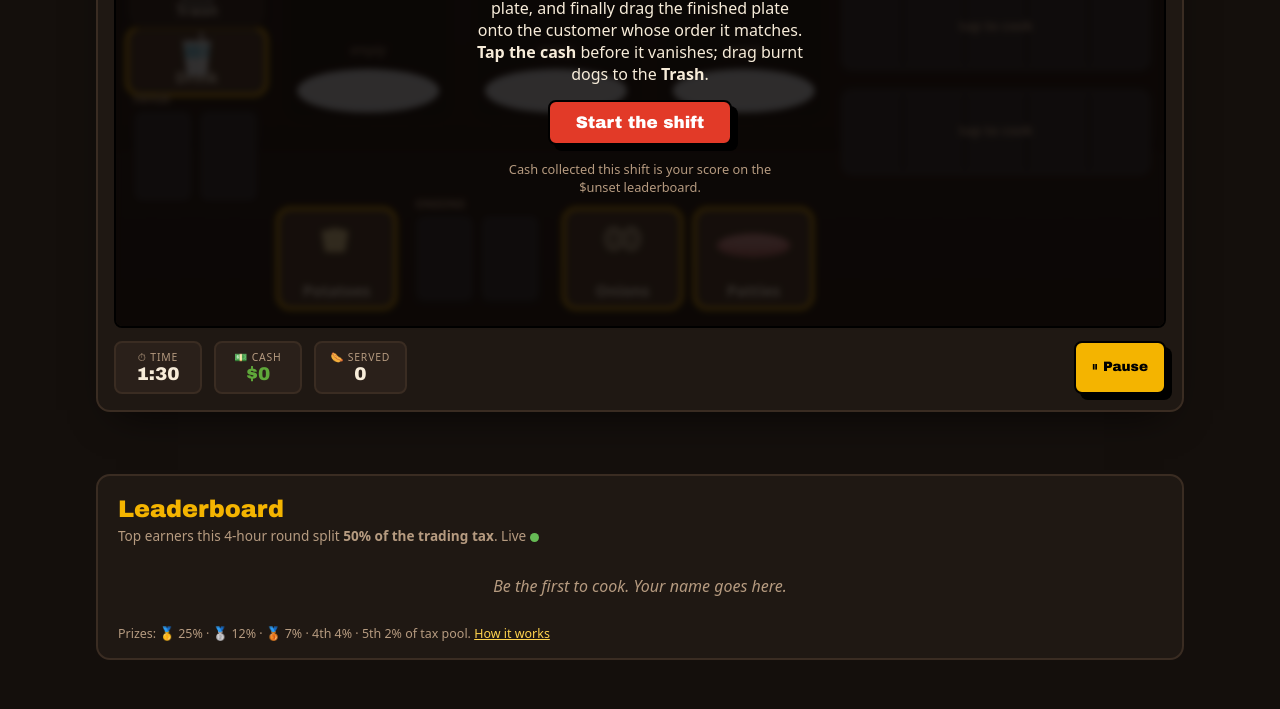
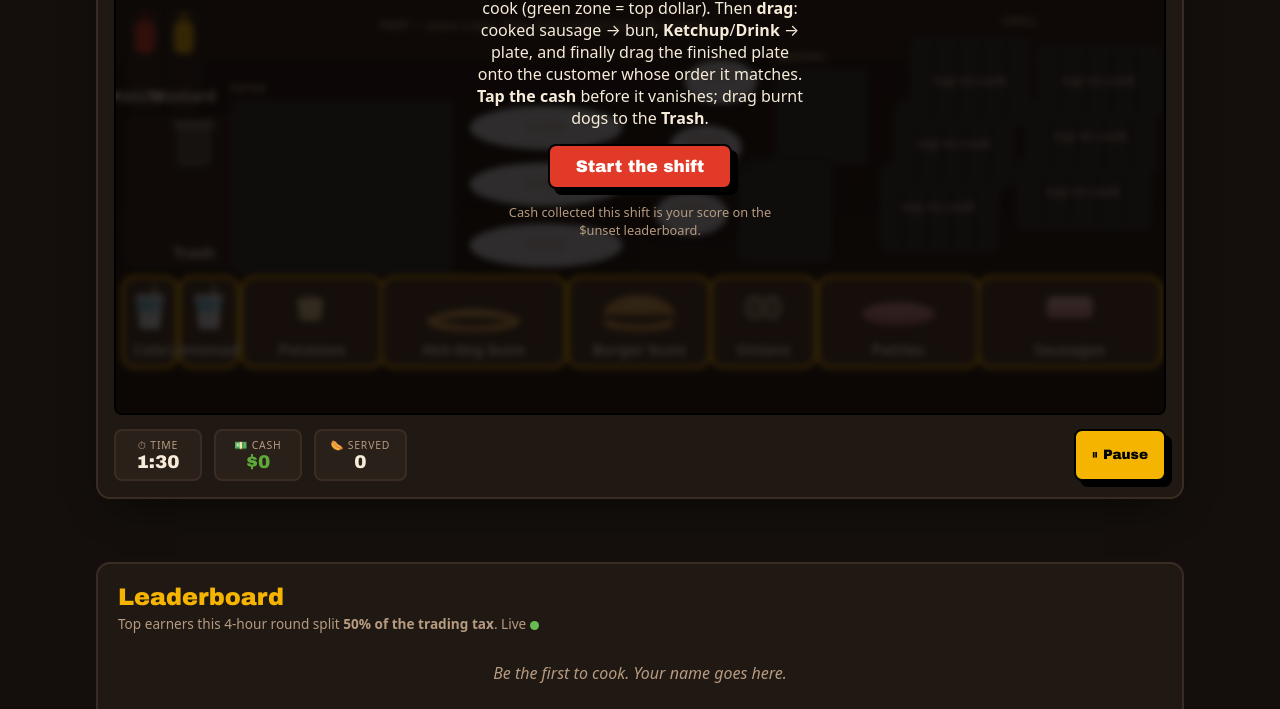
Before and after one commit to lha-s/hotdogbush, a website built with Vite: page index.html in a window 1280 px wide. Shown: the part 425-1134 px from the top of the page. Built offline with nearby package versions, Linux system fonts and the light colour scheme; some packages are replaced by stand-ins of ours; no server answers; the database is empty.

Commit message:
feat(phase7): bake calibrated layout — 960x640, real-game zones
Calibrated against the reference screenshot via an overlay pass; our own art.
- Board -> 960x640 (3:2) so the zone spec maps 1:1 to pixels
- geometry.ts rewritten as explicit calibrated rects:
  - grill = 3 patty + 3 sausage slots (6); prep = 3 hot-dog + 3 burger lanes (6)
  - 1 fryer, 2 diagonal onion pans, 5 customers w/ order bubbles
  - left condiments (ketchup/mustard) + trash; bottom source shelf
    (cola, lemonade, potato, hot-dog buns, burger buns, onions, patties, sausages)
- Stations: split drink into cola+lemonade; added raw-sausage source; bun/burger-bun
  placers target their lane ranges (0..2 / 3..5)
- render/engine follow the new rects; 48 tests (added layout/bounds/lane regression)

```diff
--- a/index.html
+++ b/index.html
@@ -34,7 +34,7 @@
             <span id="roundTimer" class="round__timer" aria-live="polite">--:--:--</span>
           </div>
           <div class="canvas-wrap">
-            <canvas id="game" width="960" height="560" aria-label="Hot dog cooking game board"></canvas>
+            <canvas id="game" width="960" height="640" aria-label="Hot dog cooking game board"></canvas>
             <div id="overlay" class="overlay" data-state="start">
               <!-- populated by the game engine (start / paused / game over) -->
             </div>
--- a/src/game/constants.ts
+++ b/src/game/constants.ts
@@ -1,8 +1,9 @@
 // Tunable game balance. Kept in one place so difficulty is easy to reason about.
 
+// 3:2 board matching the reference screenshot, so the calibrated zone spec maps 1:1 (px).
 export const BOARD = {
   width: 960,
-  height: 560,
+  height: 640,
 } as const;
 
 // A play session is a fixed 90-second shift (matches the original Hot Dog Bush).
@@ -10,37 +11,11 @@ export const SHIFT = {
   duration: 90, // seconds
 } as const;
 
-// Layout mirrors the original's zones (our own art): customers across the top with order bubbles
-// above their faces; condiments + trash down the left; the GRILL stacked on the RIGHT; the prep
-// table and hot-dog buns in the centre.
-export const GRILL = {
-  slots: 3, // original grill has 3 cook positions
-  x: 664, // right side
-  y: 150,
-  slotW: 284,
-  slotH: 80,
-  gap: 16, // stacked vertically
-} as const;
-
-// Prep table — build several orders at once (original Table holds 3 breads). Centre, horizontal.
-export const TABLE = {
-  slots: 3,
-  x: 156,
-  slotW: 150,
-  slotH: 124,
-  y: 246,
-  gap: 22,
-} as const;
-
-export const CUSTOMER = {
-  max: 5, // original has 5 customer spots
-  slotW: 176,
-  slotH: 86, // face card; the order ticket renders in a bubble above it
-  y: 56,
-  gap: 12,
-  bubbleY: 2,
-  bubbleH: 50,
-} as const;
+// Slot counts only — the exact rects live in geometry.ts (calibrated from the real game's layout):
+//   grill = 3 patty + 3 sausage positions; prep table = 3 hot-dog + 3 burger lanes.
+export const GRILL = { slots: 6 } as const;
+export const TABLE = { slots: 6, dogLanes: 3, burgerLanes: 3 } as const;
+export const CUSTOMER = { max: 5 } as const;
 
 // Cooking is measured in SECONDS of grill time and matches the original's doneness steps:
 //   0–7s   = underdone (servable, lower pay)
--- a/src/game/geometry.ts
+++ b/src/game/geometry.ts
@@ -1,4 +1,3 @@
-import { BOARD, CUSTOMER, GRILL, TABLE } from './constants.ts';
 import type { Station } from './types.ts';
 
 export interface Rect {
@@ -12,53 +11,87 @@ export function pointInRect(px: number, py: number, r: Rect): boolean {
   return px >= r.x && px <= r.x + r.w && py >= r.y && py <= r.y + r.h;
 }
 
-function rowStart(count: number, slotW: number, gap: number): number {
-  return (BOARD.width - (count * slotW + (count - 1) * gap)) / 2;
+// ---------------------------------------------------------------------------
+// Calibrated zone rects (px @ 960x640). Traced from the real game's layout via
+// an overlay calibration pass — our own coordinates, our own art.
+// ---------------------------------------------------------------------------
+
+// Grill: 3 patty positions (left) + 3 sausage positions (right), on the up-right diagonal.
+const GRILL_SLOTS: Rect[] = [
+  { x: 699, y: 410, w: 110, h: 83 }, // 0 patty A
+  { x: 713, y: 352, w: 110, h: 83 }, // 1 patty B
+  { x: 728, y: 294, w: 110, h: 83 }, // 2 patty C
+  { x: 824, y: 403, w: 125, h: 70 }, // 3 sausage A
+  { x: 833, y: 352, w: 120, h: 70 }, // 4 sausage B
+  { x: 843, y: 301, w: 115, h: 70 }, // 5 sausage C
+];
+export function grillSlotRect(slot: number): Rect {
+  return GRILL_SLOTS[slot];
+}
+/** Slots 0–2 are patty positions; 3–5 are sausage positions (visual hint, not a hard rule). */
+export const GRILL_PATTY_SLOTS = [0, 1, 2];
+export const GRILL_SAUSAGE_SLOTS = [3, 4, 5];
+
+// Prep table: 3 hot-dog lanes (stacked) + 3 burger lanes (up-right diagonal).
+const TABLE_SLOTS: Rect[] = [
+  { x: 314, y: 352, w: 160, h: 52 }, // 0 hot-dog lane A
+  { x: 314, y: 404, w: 160, h: 52 }, // 1 hot-dog lane B
+  { x: 314, y: 457, w: 160, h: 55 }, // 2 hot-dog lane C
+  { x: 484, y: 419, w: 86, h: 64 }, // 3 burger lane A
+  { x: 497, y: 358, w: 86, h: 64 }, // 4 burger lane B
+  { x: 511, y: 298, w: 86, h: 64 }, // 5 burger lane C
+];
+export function tableSlotRect(slot: number): Rect {
+  return TABLE_SLOTS[slot];
+}
+export const DOG_LANES = [0, 1, 2];
+export const BURGER_LANES = [3, 4, 5];
+
+// Fryer (one batch) and the two diagonal onion pans.
+export const FRYER = { slots: 1 } as const;
+const FRYER_SLOTS: Rect[] = [{ x: 104, y: 352, w: 206, h: 160 }];
+export function fryerSlotRect(slot: number): Rect {
+  return FRYER_SLOTS[slot];
 }
 
-// ---- grill (right side, stacked vertically) ----
-export function grillSlotRect(slot: number): Rect {
-  return { x: GRILL.x, y: GRILL.y + slot * (GRILL.slotH + GRILL.gap), w: GRILL.slotW, h: GRILL.slotH };
+export const PAN = { slots: 2 } as const;
+const PAN_SLOTS: Rect[] = [
+  { x: 603, y: 323, w: 86, h: 90 }, // onion pan A (upper-right)
+  { x: 569, y: 406, w: 88, h: 96 }, // onion pan B (lower-left)
+];
+export function panSlotRect(slot: number): Rect {
+  return PAN_SLOTS[slot];
 }
 
-// ---- prep table (centre, horizontal) ----
-export function tableSlotRect(slot: number): Rect {
-  return { x: TABLE.x + slot * (TABLE.slotW + TABLE.gap), y: TABLE.y, w: TABLE.slotW, h: TABLE.slotH };
+// Customers across the top; the order ticket renders in a bubble above each face.
+const CUSTOMER_SLOTS: Rect[] = [
+  { x: 3, y: 125, w: 188, h: 192 },
+  { x: 192, y: 125, w: 188, h: 192 },
+  { x: 384, y: 125, w: 188, h: 192 },
+  { x: 576, y: 125, w: 188, h: 192 },
+  { x: 768, y: 125, w: 189, h: 192 },
+];
+export function customerSlotRect(slot: number): Rect {
+  return CUSTOMER_SLOTS[slot];
+}
+export function customerBubbleRect(slot: number): Rect {
+  const f = CUSTOMER_SLOTS[slot];
+  return { x: f.x + 6, y: 6, w: f.w - 12, h: 108 };
 }
 
-// ---- customers (top row) ----
-const custStartX = rowStart(CUSTOMER.max, CUSTOMER.slotW, CUSTOMER.gap);
-export function customerSlotRect(slot: number): Rect {
-  return { x: custStartX + slot * (CUSTOMER.slotW + CUSTOMER.gap), y: CUSTOMER.y, w: CUSTOMER.slotW, h: CUSTOMER.slotH };
-}
-/** The speech-bubble order ticket drawn above each customer's face. */
-export function customerBubbleRect(slot: number): Rect {
-  const face = customerSlotRect(slot);
-  return { x: face.x + 8, y: CUSTOMER.bubbleY, w: face.w - 16, h: CUSTOMER.bubbleH };
-}
-
-// ---- appliances: fryer (left) and onion pan (bottom-centre) ----
-export const FRYER = { x: 10, y: 356, w: 128, h: 96, slots: 2 } as const;
-export const PAN = { x: 268, y: 452, w: 130, h: 92, slots: 2 } as const;
-
-export function fryerSlotRect(slot: number): Rect {
-  return { x: FRYER.x + 6 + slot * 60, y: FRYER.y + 6, w: 54, h: FRYER.h - 12 };
-}
-export function panSlotRect(slot: number): Rect {
-  return { x: PAN.x + 6 + slot * 60, y: PAN.y + 6, w: 54, h: PAN.h - 12 };
-}
-
-// ---- stations: condiments + trash + raw sources ----
+// Stations: condiments + trash on the left, bun-placers, and the bottom source shelf.
 export const STATION_RECTS: Record<Station, Rect> = {
-  ketchup: { x: 10, y: 150, w: 62, h: 64 },
-  mustard: { x: 76, y: 150, w: 62, h: 64 },
-  trash: { x: 10, y: 222, w: 128, h: 64 },
-  drink: { x: 10, y: 286, w: 128, h: 62 }, // left column, above the fryer
-  bun: { x: 284, y: 150, w: 118, h: 66 }, // hot-dog bun source (centre)
-  burgerBun: { x: 408, y: 150, w: 118, h: 66 }, // burger bun source (centre)
-  rawPotato: { x: 148, y: 452, w: 108, h: 92 }, // drag onto the fryer
-  rawOnion: { x: 410, y: 452, w: 108, h: 92 }, // drag onto the pan
-  rawPatty: { x: 530, y: 452, w: 108, h: 92 }, // drag onto the grill
+  ketchup: { x: 9, y: 266, w: 35, h: 99 },
+  mustard: { x: 44, y: 266, w: 36, h: 99 },
+  trash: { x: 6, y: 365, w: 131, h: 144 },
+  bun: { x: 243, y: 515, w: 169, h: 83 }, // hot-dog bun source
+  burgerBun: { x: 414, y: 515, w: 130, h: 83 }, // burger bun source
+  cola: { x: 6, y: 515, w: 50, h: 83 },
+  lemonade: { x: 58, y: 515, w: 54, h: 83 },
+  rawPotato: { x: 115, y: 515, w: 129, h: 83 }, // -> fryer
+  rawOnion: { x: 545, y: 515, w: 96, h: 83 }, // -> pan
+  rawPatty: { x: 643, y: 515, w: 147, h: 83 }, // -> grill
+  rawSausage: { x: 790, y: 515, w: 167, h: 83 }, // -> grill
 };
 
 export type Target =
@@ -71,23 +104,11 @@ export type Target =
 
 /** Hit-test a board-space point against the static layout (cash tokens are tested separately). */
 export function targetAt(px: number, py: number): Target | null {
-  for (let s = 0; s < GRILL.slots; s++) {
-    if (pointInRect(px, py, grillSlotRect(s))) return { kind: 'grill', slot: s };
-  }
-  for (let s = 0; s < FRYER.slots; s++) {
-    if (pointInRect(px, py, fryerSlotRect(s))) return { kind: 'fryer', slot: s };
-  }
-  for (let s = 0; s < PAN.slots; s++) {
-    if (pointInRect(px, py, panSlotRect(s))) return { kind: 'pan', slot: s };
-  }
-  for (let s = 0; s < TABLE.slots; s++) {
-    if (pointInRect(px, py, tableSlotRect(s))) return { kind: 'table', slot: s };
-  }
-  for (let s = 0; s < CUSTOMER.max; s++) {
-    if (pointInRect(px, py, customerSlotRect(s))) return { kind: 'customer', slot: s };
-  }
-  for (const station of Object.keys(STATION_RECTS) as Station[]) {
-    if (pointInRect(px, py, STATION_RECTS[station])) return { kind: 'station', station };
-  }
+  for (let s = 0; s < GRILL_SLOTS.length; s++) if (pointInRect(px, py, GRILL_SLOTS[s])) return { kind: 'grill', slot: s };
+  for (let s = 0; s < FRYER.slots; s++) if (pointInRect(px, py, FRYER_SLOTS[s])) return { kind: 'fryer', slot: s };
+  for (let s = 0; s < PAN.slots; s++) if (pointInRect(px, py, PAN_SLOTS[s])) return { kind: 'pan', slot: s };
+  for (let s = 0; s < TABLE_SLOTS.length; s++) if (pointInRect(px, py, TABLE_SLOTS[s])) return { kind: 'table', slot: s };
+  for (let s = 0; s < CUSTOMER_SLOTS.length; s++) if (pointInRect(px, py, CUSTOMER_SLOTS[s])) return { kind: 'customer', slot: s };
+  for (const station of Object.keys(STATION_RECTS) as Station[]) if (pointInRect(px, py, STATION_RECTS[station])) return { kind: 'station', station };
   return null;
 }
--- a/src/game/render.ts
+++ b/src/game/render.ts
@@ -23,8 +23,9 @@ function drawBackground(ctx: CanvasRenderingContext2D): void {
     ctx.fillStyle = '#181009';
     ctx.fillRect(0, 0, BOARD.width, BOARD.height);
   }
+  const counterTop = 318; // below the customers; the working counter begins here
   ctx.fillStyle = 'rgba(20,14,9,0.78)';
-  ctx.fillRect(0, GRILL.y - 30, BOARD.width, BOARD.height - GRILL.y + 30);
+  ctx.fillRect(0, counterTop, BOARD.width, BOARD.height - counterTop);
 }
 
 // ---- stations ----
@@ -102,29 +103,35 @@ function drawTrashIcon(ctx: CanvasRenderingContext2D, r: Rect): void {
 
 function drawStations(ctx: CanvasRenderingContext2D, state: GameState): void {
   const plates = state.plates;
-  const hasEmpty = plates.includes(null);
   const canKetchup = plates.some((p) => p && (p.sausage !== null || p.patty !== null) && !p.ketchup);
-  const canDrink = hasEmpty || plates.some((p) => p && !p.drink);
+  const canMustard = plates.some((p) => p && (p.sausage !== null || p.patty !== null) && !p.mustard);
+  const r = STATION_RECTS;
 
-  drawStationBox(ctx, STATION_RECTS.bun, 'Bun', hasEmpty);
-  drawBunIcon(ctx, STATION_RECTS.bun);
-  drawStationBox(ctx, STATION_RECTS.burgerBun, 'Burger Bun', hasEmpty);
-  drawBurgerBunIcon(ctx, STATION_RECTS.burgerBun);
-  const canMustard = plates.some((p) => p && (p.sausage !== null || p.patty !== null) && !p.mustard);
-  drawStationBox(ctx, STATION_RECTS.ketchup, 'Ketchup', canKetchup);
-  drawBottleIcon(ctx, STATION_RECTS.ketchup.x + STATION_RECTS.ketchup.w / 2, STATION_RECTS.ketchup.y + 14, PALETTE.ketchup, '#7a1d13');
-  drawStationBox(ctx, STATION_RECTS.mustard, 'Mustard', canMustard);
-  drawBottleIcon(ctx, STATION_RECTS.mustard.x + STATION_RECTS.mustard.w / 2, STATION_RECTS.mustard.y + 14, PALETTE.mustard, '#8a6606');
-  drawStationBox(ctx, STATION_RECTS.drink, 'Drink', canDrink);
-  drawDrinkIcon(ctx, STATION_RECTS.drink.x + STATION_RECTS.drink.w / 2, STATION_RECTS.drink.y + 12);
-  drawStationBox(ctx, STATION_RECTS.rawPatty, 'Patties', true);
-  drawPattyIcon(ctx, STATION_RECTS.rawPatty);
-  drawStationBox(ctx, STATION_RECTS.rawPotato, 'Potatoes', true);
-  drawSourceSprite(ctx, STATION_RECTS.rawPotato, 'friesRaw');
-  drawStationBox(ctx, STATION_RECTS.rawOnion, 'Onions', true);
-  drawSourceSprite(ctx, STATION_RECTS.rawOnion, 'onionRaw');
-  drawStationBox(ctx, STATION_RECTS.trash, 'Trash', false);
-  drawTrashIcon(ctx, STATION_RECTS.trash);
+  // condiments (left)
+  drawStationBox(ctx, r.ketchup, 'Ketchup', canKetchup);
+  drawBottleIcon(ctx, r.ketchup.x + r.ketchup.w / 2, r.ketchup.y + 14, PALETTE.ketchup, '#7a1d13');
+  drawStationBox(ctx, r.mustard, 'Mustard', canMustard);
+  drawBottleIcon(ctx, r.mustard.x + r.mustard.w / 2, r.mustard.y + 14, PALETTE.mustard, '#8a6606');
+  drawStationBox(ctx, r.trash, 'Trash', false);
+  drawTrashIcon(ctx, r.trash);
+
+  // bottom source shelf
+  drawStationBox(ctx, r.cola, 'Cola', true);
+  drawDrinkIcon(ctx, r.cola.x + r.cola.w / 2, r.cola.y + 16);
+  drawStationBox(ctx, r.lemonade, 'Lemonade', true);
+  drawDrinkIcon(ctx, r.lemonade.x + r.lemonade.w / 2, r.lemonade.y + 16);
+  drawStationBox(ctx, r.rawPotato, 'Potatoes', true);
+  drawSourceSprite(ctx, r.rawPotato, 'friesRaw');
+  drawStationBox(ctx, r.bun, 'Hot-dog buns', true);
+  drawBunIcon(ctx, r.bun);
+  drawStationBox(ctx, r.burgerBun, 'Burger buns', true);
+  drawBurgerBunIcon(ctx, r.burgerBun);
+  drawStationBox(ctx, r.rawOnion, 'Onions', true);
+  drawSourceSprite(ctx, r.rawOnion, 'onionRaw');
+  drawStationBox(ctx, r.rawPatty, 'Patties', true);
+  drawPattyIcon(ctx, r.rawPatty);
+  drawStationBox(ctx, r.rawSausage, 'Sausages', true);
+  drawSourceSprite(ctx, r.rawSausage, 'sausageRaw');
 }
 
 function drawSourceSprite(ctx: CanvasRenderingContext2D, r: Rect, key: SpriteKey): void {
@@ -193,7 +200,7 @@ function drawGrill(ctx: CanvasRenderingContext2D, state: GameState): void {
   ctx.font = '700 11px ui-sans-serif, system-ui, sans-serif';
   ctx.textAlign = 'center';
   ctx.textBaseline = 'bottom';
-  ctx.fillText('GRILL', GRILL.x + GRILL.slotW / 2, GRILL.y - 6);
+  ctx.fillText('GRILL', 828, grillSlotRect(2).y - 8);
 }
 
 function drawDog(ctx: CanvasRenderingContext2D, item: CookItem, r: Rect): void {
@@ -339,7 +346,7 @@ function drawTable(ctx: CanvasRenderingContext2D, state: GameState, hoverSlot: n
   ctx.font = '700 11px ui-sans-serif, system-ui, sans-serif';
   ctx.textAlign = 'center';
   ctx.textBaseline = 'bottom';
-  ctx.fillText('PREP TABLE — drop cooked items & toppings here', TABLE.x + (TABLE.slots * TABLE.slotW + (TABLE.slots - 1) * TABLE.gap) / 2, TABLE.y - 6);
+  ctx.fillText('PREP — place a bun, then drop cooked items & toppings', tableSlotRect(0).x + 80, tableSlotRect(5).y - 8);
 }
 
 // ---- customers ----
@@ -462,7 +469,7 @@ function drawFx(ctx: CanvasRenderingContext2D, fx: ServeFx[]): void {
 
 // ---- drag ghost + drop-target highlight ----
 export interface DragView {
-  kind: 'sausage' | 'patty' | 'fries' | 'onion' | 'plate' | 'ketchup' | 'mustard' | 'drink' | 'rawPatty' | 'rawPotato' | 'rawOnion';
+  kind: 'sausage' | 'patty' | 'fries' | 'onion' | 'plate' | 'ketchup' | 'mustard' | 'drink' | 'rawPatty' | 'rawPotato' | 'rawOnion' | 'rawSausage';
   x: number;
   y: number;
   slot?: number;
@@ -550,7 +557,7 @@ export function render(ctx: CanvasRenderingContext2D, state: GameState, fx: Serv
     ctx.font = '700 18px Arial Black, system-ui, sans-serif';
     ctx.textAlign = 'right';
     ctx.textBaseline = 'top';
-    ctx.fillText(`🔥 ${state.combo}× combo`, BOARD.width - 160, GRILL.y - 24);
+    ctx.fillText(`🔥 ${state.combo}× combo`, BOARD.width - 12, 322);
   }
 
   if (drag) {
--- a/src/style.css
+++ b/src/style.css
@@ -129,7 +129,7 @@ body {
 .canvas-wrap {
   position: relative;
   width: 100%;
-  aspect-ratio: 960 / 560;
+  aspect-ratio: 960 / 640;
   border-radius: var(--radius-sm);
   overflow: hidden;
   background: #0d0907;
```
Also changed, not shown: src/game/engine.ts (+6 -2 lines), src/game/logic.ts (+10 -7 lines), src/game/types.ts (+12 -1 lines), tests/logic.test.ts (+50 -2 lines).
